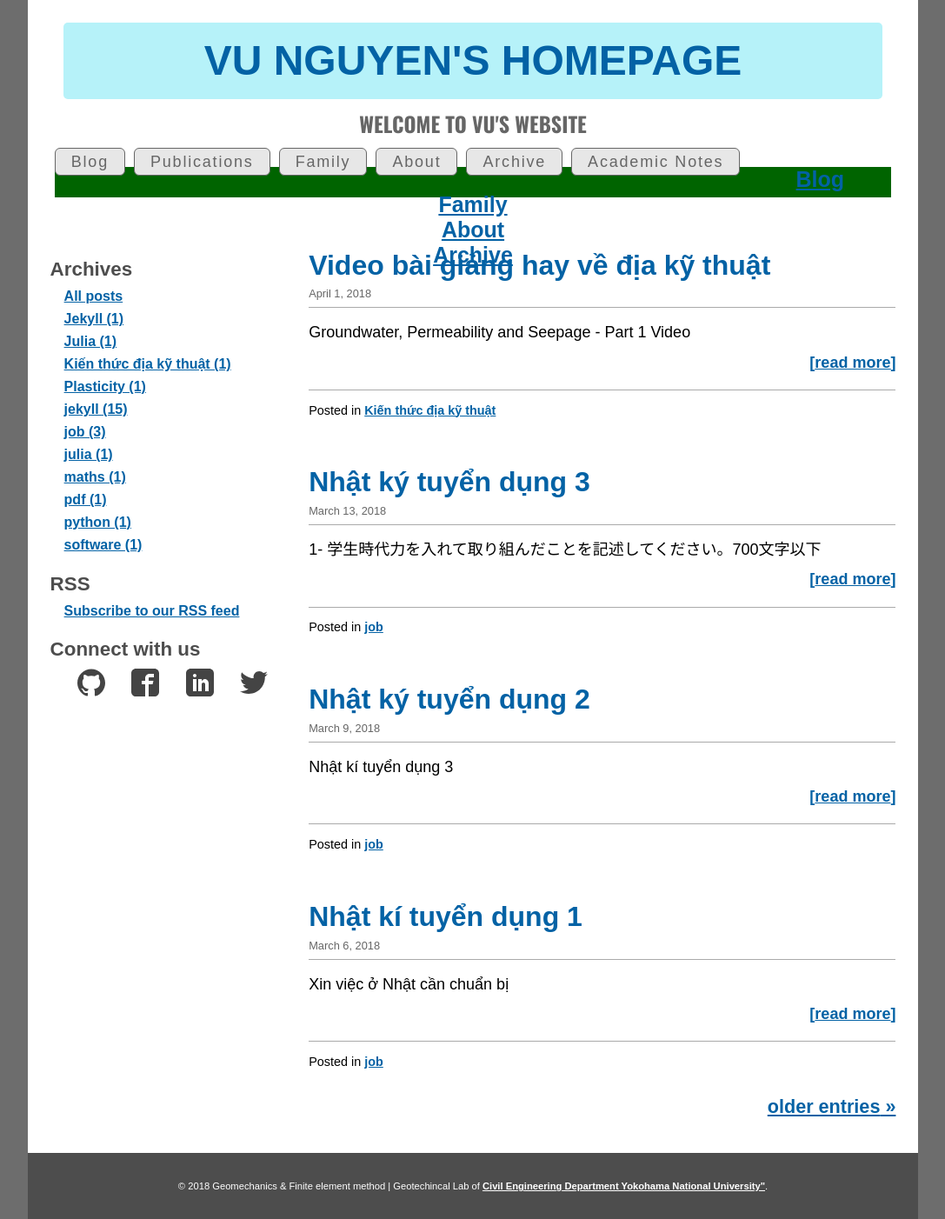
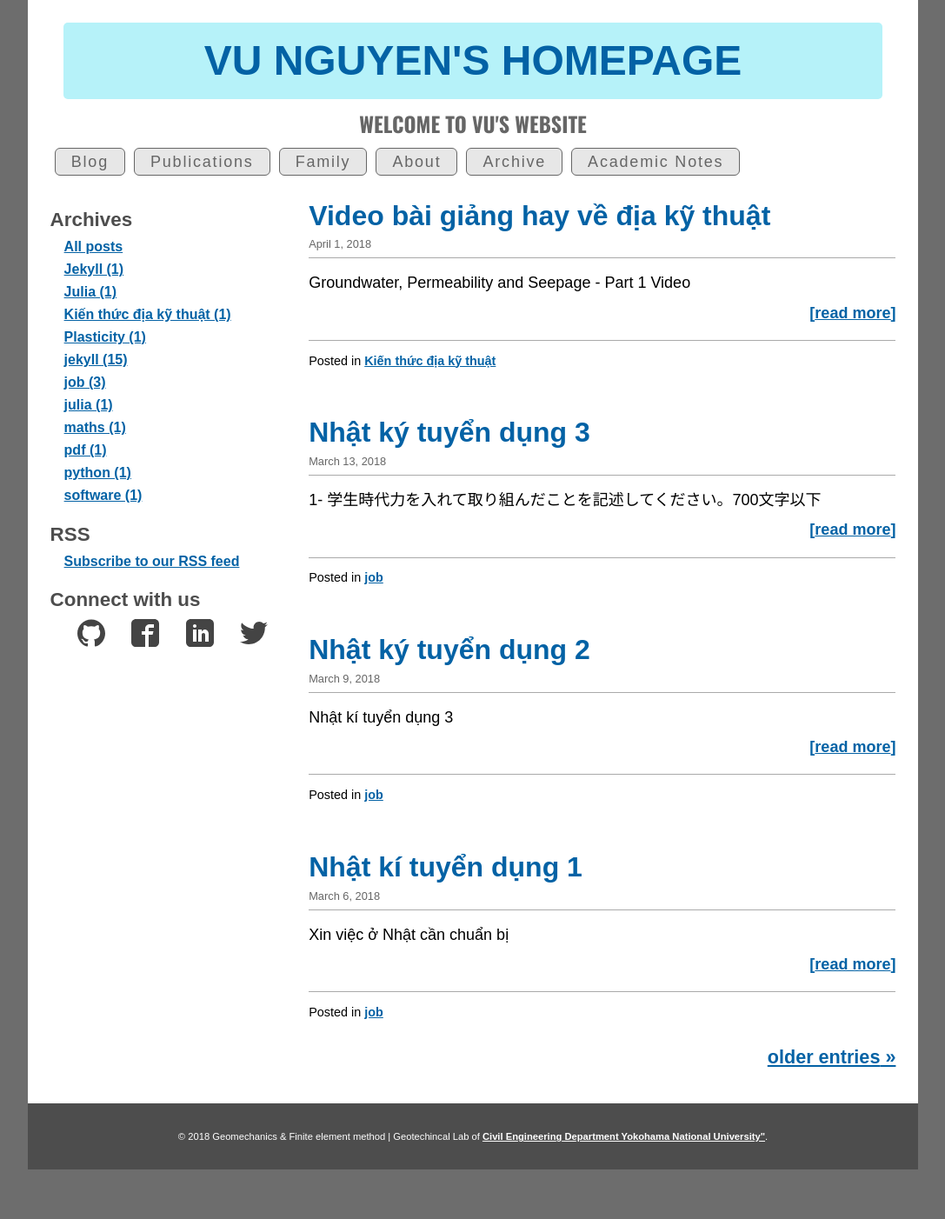
Before and after one commit to quangvunp/geomechanics, a Jekyll site: the page built from index.html, in a window 1280 px wide. Shown: the whole page at 87% size, without its empty margins (96-1183 px from the left). Built offline with Jekyll 4.4.1, drawn with Linux system fonts in a browser that asks for light colours; the list of posts is cut into pages by our own code; after the commit the page ends 1345 px from its top, so only the background shows below that.

Commit message:
Update default.html

```diff
--- a/_layouts/default.html
+++ b/_layouts/default.html
@@ -27,7 +27,6 @@
     <p class = "main_title">welcome to Vu's website</p>
 
 
-
 <nav role="navigation">
 <input type="checkbox" id="menu-toggle">
 <label for="menu-toggle" class="toggle-label"><span>menu</span></label>
@@ -50,20 +49,6 @@
   </ul>
 </nav>
 
-
-
-<div id = "nav">
-
-<input type="checkbox" id="menu-toggle">
-<ul>
-  <li><a  href="">Blog </a></li>
-  <li><a href=""><a</li>
-  <li><a href="">Family</a></li>
-  <li><a href="">About</a></li>
-  <li><a href="">Archive</a></li>
-  </ul>
-</div>
-
 </header>
 
 <!-- content goes here -->
```
